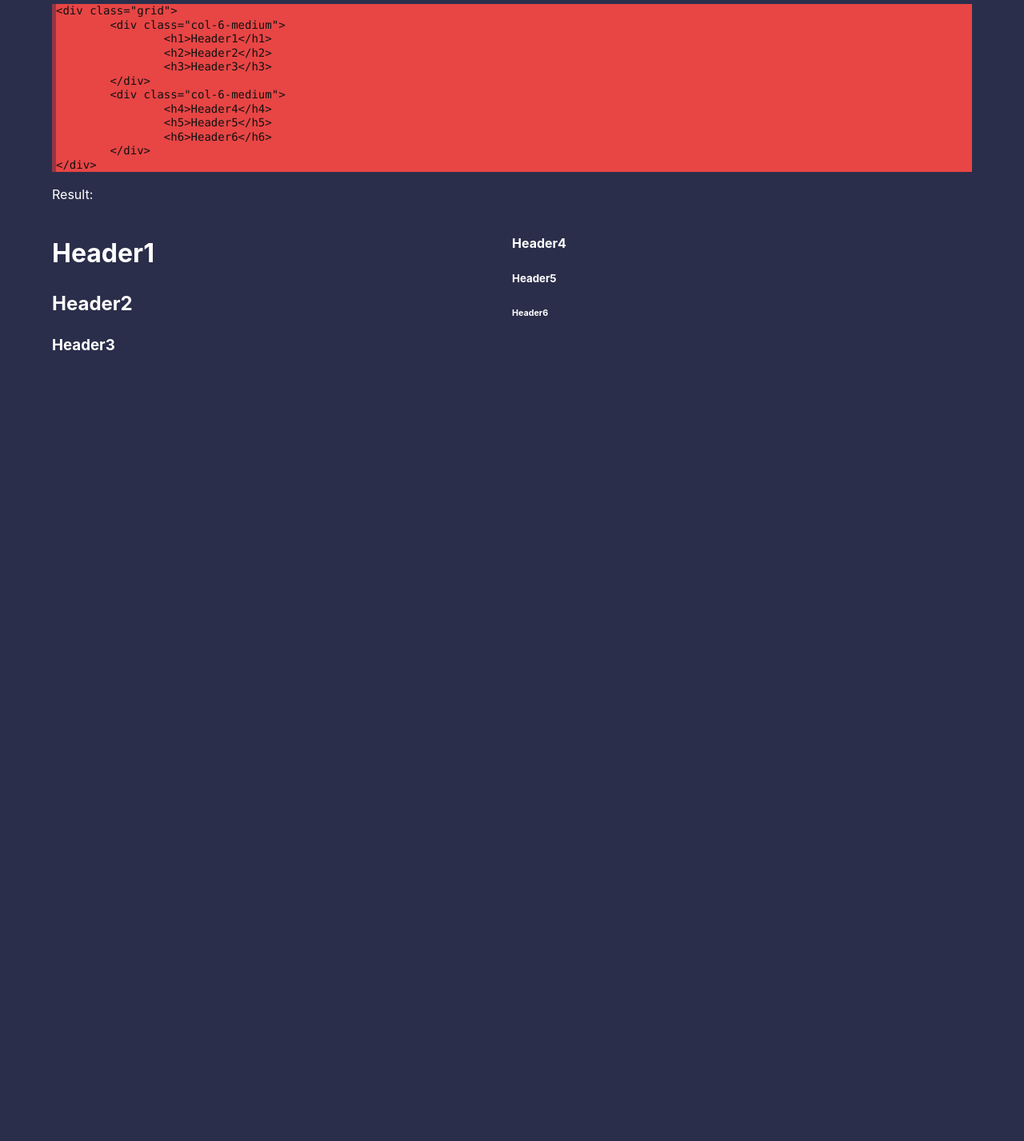
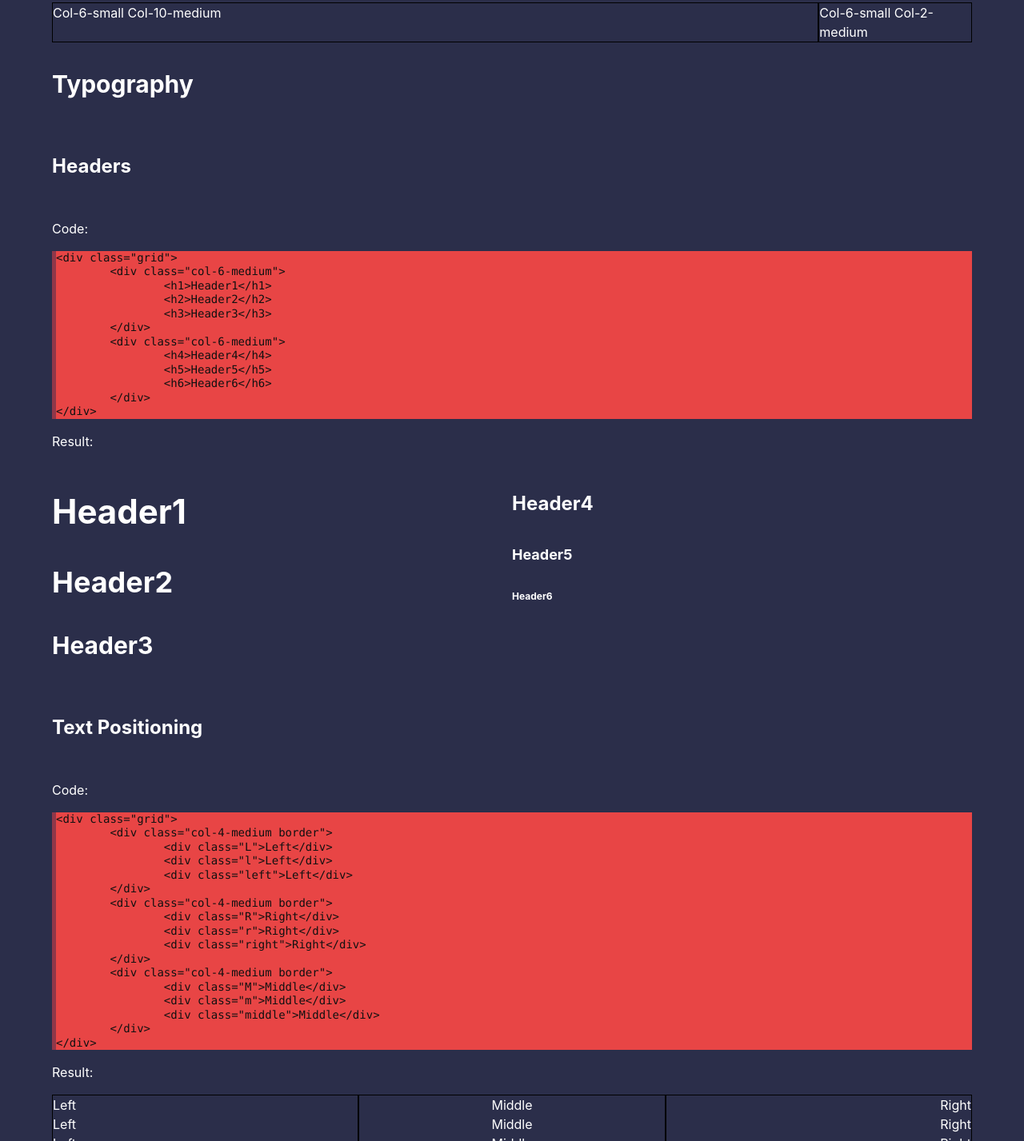
Before and after one commit to KarlLillipuu/easy-kit, a plain HTML site: page index.html in a window 1280 px wide. Shown: the part 1373-2800 px from the top of the page at 80% size. Before the commit the page ends 1873 px from the top, so only its background shows below. Drawn offline with Linux system fonts and the light colour scheme.

Commit message:
Focus button optimization. Responsive update. Headers sizes update.

```diff
--- a/css/easy_kit.sass
+++ b/css/easy_kit.sass
@@ -4,6 +4,5 @@
 @import modules/mixins
 @import modules/typography
 @import modules/basics
-//Utilities + (needs base)
 @import modules/grid
 @import modules/focus
--- a/css/modules/_basics.sass
+++ b/css/modules/_basics.sass
@@ -7,18 +7,6 @@ html, body
 	-webkit-text-size-adjust: 100%
 	background-color: $primary-background
 	color: $primary-text
-
-.mid
-	text-align: center
-
-.M, .m, .middle
-	text-align: center
-
-.L, .l, .left
-	float: left
-
-.R, .r, .right
-	float: right
 
 .border
 	box-sizing: border-box
--- a/css/modules/_colours.sass
+++ b/css/modules/_colours.sass
@@ -1,4 +1,4 @@
-// Cool
+//Cool
 $aqua:  #7FDBFF
 $blue:  #0074D9
 $navy:  #001F3F
@@ -7,7 +7,7 @@ $green: #2ECC40
 $olive: #3D9970
 $lime:  #01FF70
 
-// Warm
+//Warm
 $yellow:  #FFDC00
 $orange:  #FF851B
 $red:     #FF4136
@@ -15,16 +15,20 @@ $fuchsia: #F012BE
 $purple:  #B10DC9
 $maroon:  #85144B
 
-// Gray Scale
+//Gray Scale
 $white:  #fff
 $silver: #ddd
 $gray:   #aaa
 $black:  #111
 
+//Alerts
+$success: #4CAF50
+$warning: #FFC107
+$danger: #F44336
+
 //extra
 $sunset: #ff809f
 $golden: #ffd24d
-
 
 //Theme - Berries
 $purple: #2B2E4A
--- a/css/modules/_focus.sass
+++ b/css/modules/_focus.sass
@@ -1,7 +1,3 @@
-.focus-wrap
-	margin: auto 25%
-	transition: 1s
-
 .button-wrap
 	position: relative
 	display: block
@@ -43,7 +39,6 @@
 input:checked + .slider
 	background-color: $on
 
-
 input:focus + .slider
 	box-shadow: 0 0 1px $on
 
@@ -58,8 +53,18 @@ input:checked + .slider:before
 .slider.round:before
 	border-radius: 50%
 
-@media screen and (max-width: 576px)
+.focus-wrap
+	position: relative
+	transition: 1s
+
+.focus-active
+	margin: auto 25%
+
+.focus-inactive
+	margin: 0
+
+@media screen and (max-width: $medium)
 	.focus
 		display: none
-	.focus-wrap
+	.focus-active
 		margin: 0
--- a/css/modules/_typography.sass
+++ b/css/modules/_typography.sass
@@ -4,6 +4,16 @@ html, body
 
 h1, h2, h3, h4, h5, h6
 	font-weight: bold
+
+@media screen and (min-width: $small)
+	@for $i from 1 through 6
+		h#{$i}
+			font-size: (26 - $i*2px)
+
+@media screen and (min-width: $medium)
+	@for $i from 1 through 6
+		h#{$i}
+			font-size: (48 - $i*6px)
 
 ul.no-bullet li
 	list-style-type: none
@@ -16,6 +26,18 @@ ul.no-bullet li
 
 .capital
 	text-transform: capitalize
+
+.mid
+	text-align: center
+
+.M, .m, .middle
+	text-align: center
+
+.L, .l, .left
+	text-align: left
+
+.R, .r, .right
+	text-align: right
 
 p
 	font-size: 16px
@@ -31,7 +53,7 @@ a
 
 .codeblock
 	position: relative
-	display: blockś
+	display: block
 	font-size: 14px
 	line-height: 1.25
 	border-left: 5px solid $tertiary-background
--- a/css/modules/_vars.sass
+++ b/css/modules/_vars.sass
@@ -13,3 +13,9 @@ $codeblock-font: 'Consolas'
 
 //Others
 $codeblock: $secondary-background
+
+//Screen sizes
+$xsmall: 400px
+$small: 576px
+$medium: 768px
+$large: 992px
--- a/index.html
+++ b/index.html
@@ -23,12 +23,13 @@
 
 		<div class="grid">
 			<div class="col-12">
-				<h1 class="middle">Easy Kit Tutorial</h1>
+				<h1 class="middle">Fanci SASS/CSS Framework</h1>
+				<h3 class="middle">Documentation</h3>
 				<h4 class="middle">By eroxeN</h4>
 			</div>
 		</div>
 
-		<div class="focus-wrap">
+		<div class="focus-wrap focus-inactive">
 
 			<div class="grid">
 				<div class="col-12-medium">
@@ -99,6 +100,13 @@
 				</div>
 			</div>
 
+			<div class="grid">
+				<div class="col-12-medium">
+					<h4 class="left">Headers</h4>
+				</div>
+			</div>
+
+
 			<p>Code:</p>
 <pre class="codeblock">
 &lt;div class="grid">
@@ -129,6 +137,55 @@
 				</div>
 			</div>
 
+
+			<div class="grid">
+				<div class="col-12-medium">
+					<h4 class="left">Text Positioning</h4>
+				</div>
+			</div>
+
+			<p>Code:</p>
+<pre class="codeblock">
+&lt;div class="grid">
+	&lt;div class="col-4-medium border">
+		&lt;div class="L">Left&lt;/div>
+		&lt;div class="l">Left&lt;/div>
+		&lt;div class="left">Left&lt;/div>
+	&lt;/div>
+	&lt;div class="col-4-medium border">
+		&lt;div class="R">Right&lt;/div>
+		&lt;div class="r">Right&lt;/div>
+		&lt;div class="right">Right&lt;/div>
+	&lt;/div>
+	&lt;div class="col-4-medium border">
+		&lt;div class="M">Middle&lt;/div>
+		&lt;div class="m">Middle&lt;/div>
+		&lt;div class="middle">Middle&lt;/div>
+	&lt;/div>
+&lt;/div>
+</pre>
+
+			<p>Result:</p>
+			<div class="grid">
+				<div class="col-4-medium border">
+					<div class="L">Left</div>
+					<div class="l">Left</div>
+					<div class="left">Left</div>
+				</div>
+				<div class="col-4-medium border">
+					<div class="M">Middle</div>
+					<div class="m">Middle</div>
+					<div class="middle">Middle</div>
+				</div>
+				<div class="col-4-medium border">
+					<div class="R">Right</div>
+					<div class="r">Right</div>
+					<div class="right">Right</div>
+				</div>
+			</div>
+
+
+
 		</div>
 	</div>
 <script src="site/app.js"></script>
--- a/site/app.js
+++ b/site/app.js
@@ -1,16 +1,7 @@
-var focus = 0;
-var wrap = document.getElementsByClassName('focus-wrap')[0];
-wrap.style.margin = "0";
-
+//Focus button functionality - class swapping
+var element = document.getElementsByClassName('focus-wrap focus-inactive')[0];
 function toggleFocus() {
-	var wrap = document.getElementsByClassName('focus-wrap')[0];
-    if (focus === 0) {
-        wrap.style.margin = "auto 25%";
-        focus = 1;
-        console.log(focus + "on");
-    } else {
-       	wrap.style.margin = "0";
-       	focus = 0;
-       	console.log(focus + "off");
-    }
+	if(element.className) {
+		element.className = (element.className == 'focus-wrap focus-inactive') ? 'focus-wrap focus-active' : 'focus-wrap focus-inactive';
+	}
 }
```
Also changed, not shown: css/modules/_grid.sass (+4 -4 lines), css/easy_kit.css, 1 other file.
